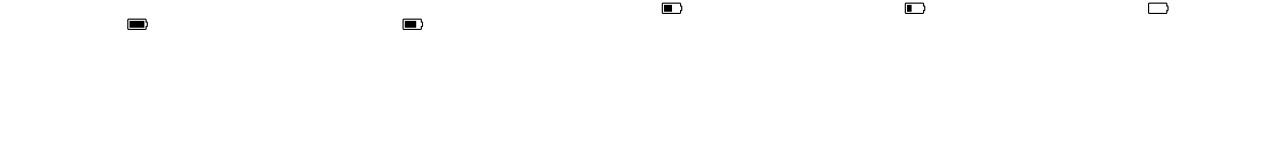
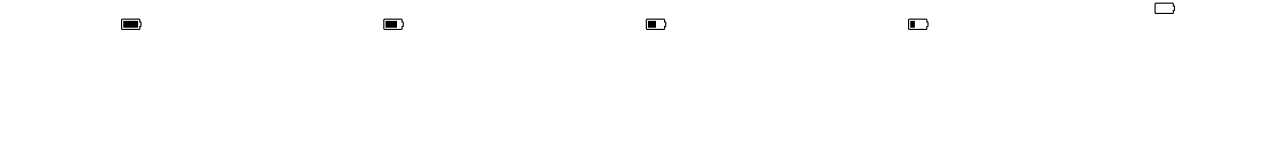
Before and after one commit to taniakononenko23/vscode-git-test63, a plain HTML site: page index.html in a window 1280 px wide. Drawn offline with nearby package versions, Linux system fonts and the light colour scheme.

Commit message:
add init files

```diff
--- a/styles.css
+++ b/styles.css
@@ -24,12 +24,14 @@
     font-size: 64px;
     border: none;
     background-color: white;
+    margin: 16px;
 
 }
 .fa-battery-quarter{
     font-size: 128px;
     border: none;
     background-color: white;
+    margin: 16px;
 }
 
 .fa-battery-empty{
```
